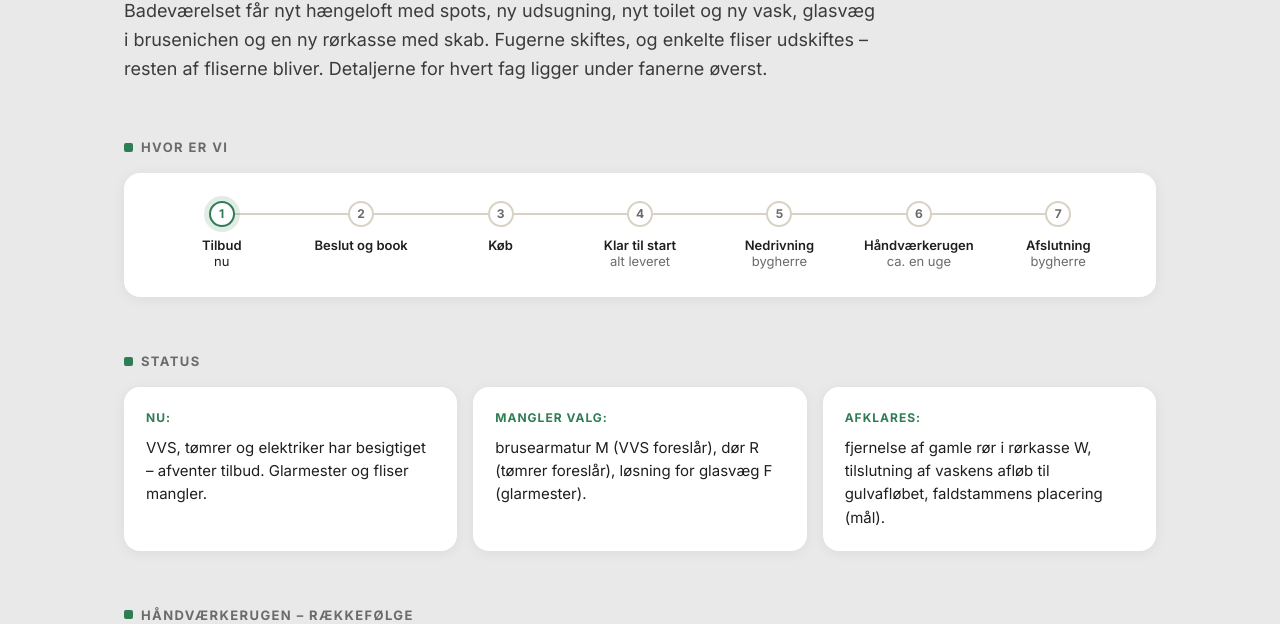
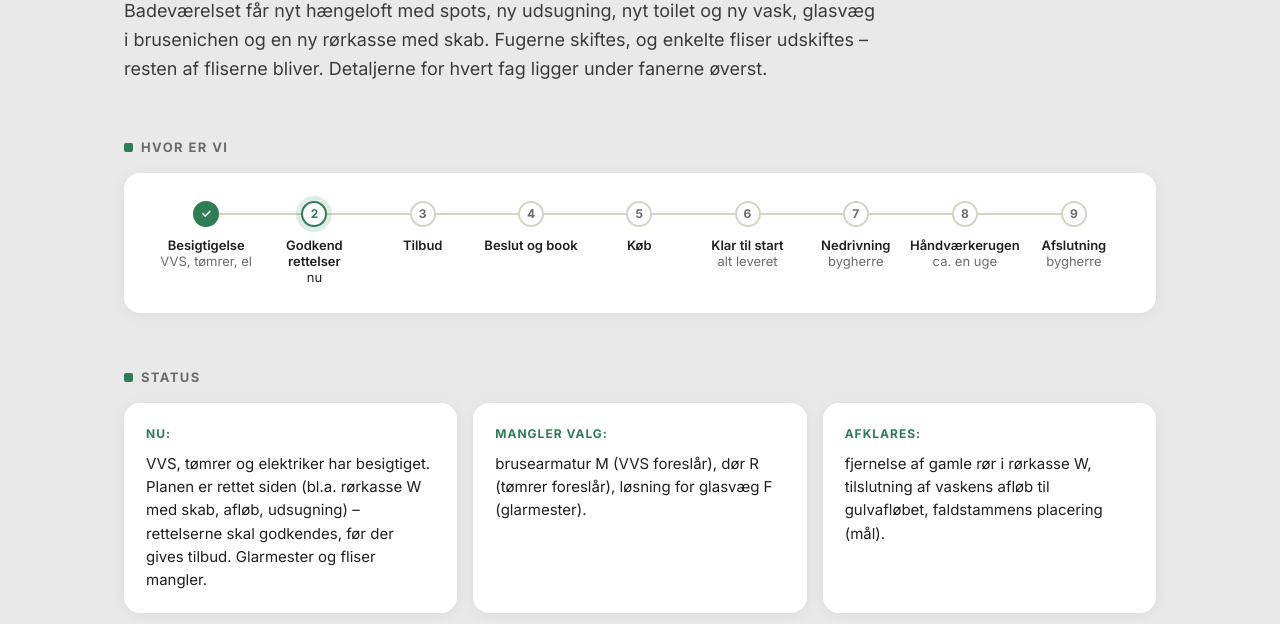
Before and after one commit to ACORELL/bad_2026_public, a plain HTML site: page index.html in a window 1280 px wide. Shown: the part 176-800 px from the top of the page. Drawn offline with Linux system fonts and the light colour scheme.

Commit message:
Status: rettelser skal godkendes før tilbud
Co-Authored-By: Claude Opus 5.5 <noreply@anthropic.com>

```diff
--- a/index.html
+++ b/index.html
@@ -520,7 +520,7 @@
 
 
   <ul class="note" id="status" hidden>
-    <li><b>Nu:</b> VVS, tømrer og elektriker har besigtiget – afventer tilbud. Glarmester og fliser mangler.</li>
+    <li><b>Nu:</b> VVS, tømrer og elektriker har besigtiget. Planen er rettet siden (bl.a. rørkasse W med skab, afløb, udsugning) – rettelserne skal godkendes, før der gives tilbud. Glarmester og fliser mangler.</li>
     <li><b>Mangler valg:</b> brusearmatur M (VVS foreslår), dør R (tømrer foreslår), løsning for glasvæg F (glarmester).</li>
     <li><b>Afklares:</b> fjernelse af gamle rør i rørkasse W, tilslutning af vaskens afløb til gulvafløbet, faldstammens placering (mål).</li>
   </ul>
@@ -848,13 +848,14 @@
     .web h2 { font-size: 13px; letter-spacing: 1.4px; text-transform: uppercase; color: var(--muted); margin: 56px 0 18px; }
     .web .kort { background: #fff; border-radius: 16px; padding: 28px; box-shadow: 0 2px 14px rgba(0,0,0,.06); }
     /* projektfaser */
-    .faser { display: grid; grid-template-columns: repeat(7, 1fr); list-style: none; margin: 0; padding: 0; counter-reset: f; }
+    .faser { display: grid; grid-template-columns: repeat(9, 1fr); list-style: none; margin: 0; padding: 0; counter-reset: f; }
     .faser li { position: relative; text-align: center; font-size: 13px; color: var(--muted); padding-top: 36px; }
     .faser li::before { counter-increment: f; content: counter(f); position: absolute; top: 0; left: 50%; transform: translateX(-50%);
                         width: 26px; height: 26px; border-radius: 50%; background: #fff; border: 2px solid var(--line-strong);
                         font: 700 12px/22px Inter, Arial, sans-serif; color: var(--muted); z-index: 1; box-sizing: border-box; }
     .faser li::after { content: ''; position: absolute; top: 12px; left: 50%; width: 100%; height: 2px; background: var(--line-strong); }
     .faser li:last-child::after { display: none; }
+    .faser li.faerdig::before { content: '✓'; background: var(--green); border-color: var(--green); color: #fff; }
     .faser li.nu::before { border-color: var(--green); color: var(--green); box-shadow: 0 0 0 5px rgba(47,125,84,.15); }
     .faser li.nu { color: var(--ink); }
     .faser li b { display: block; font-weight: 600; color: var(--ink); }
@@ -894,7 +895,9 @@
   <h2>Hvor er vi</h2>
   <div class="kort">
     <ol class="faser">
-      <li class="nu"><b>Tilbud</b>nu</li>
+      <li class="faerdig"><b>Besigtigelse</b>VVS, tømrer, el</li>
+      <li class="nu"><b>Godkend rettelser</b>nu</li>
+      <li><b>Tilbud</b></li>
       <li><b>Beslut og book</b></li>
       <li><b>Køb</b></li>
       <li><b>Klar til start</b>alt leveret</li>
```
